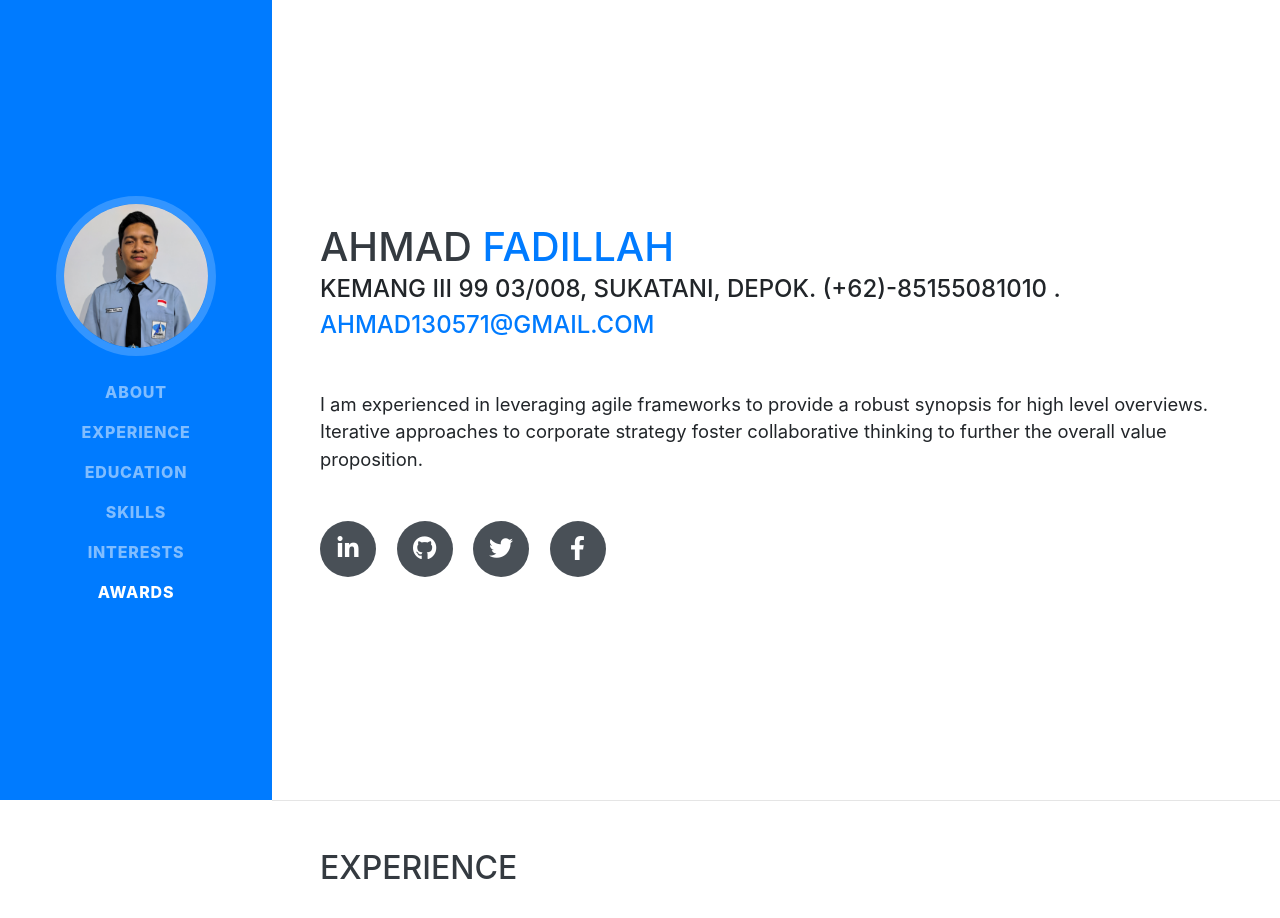
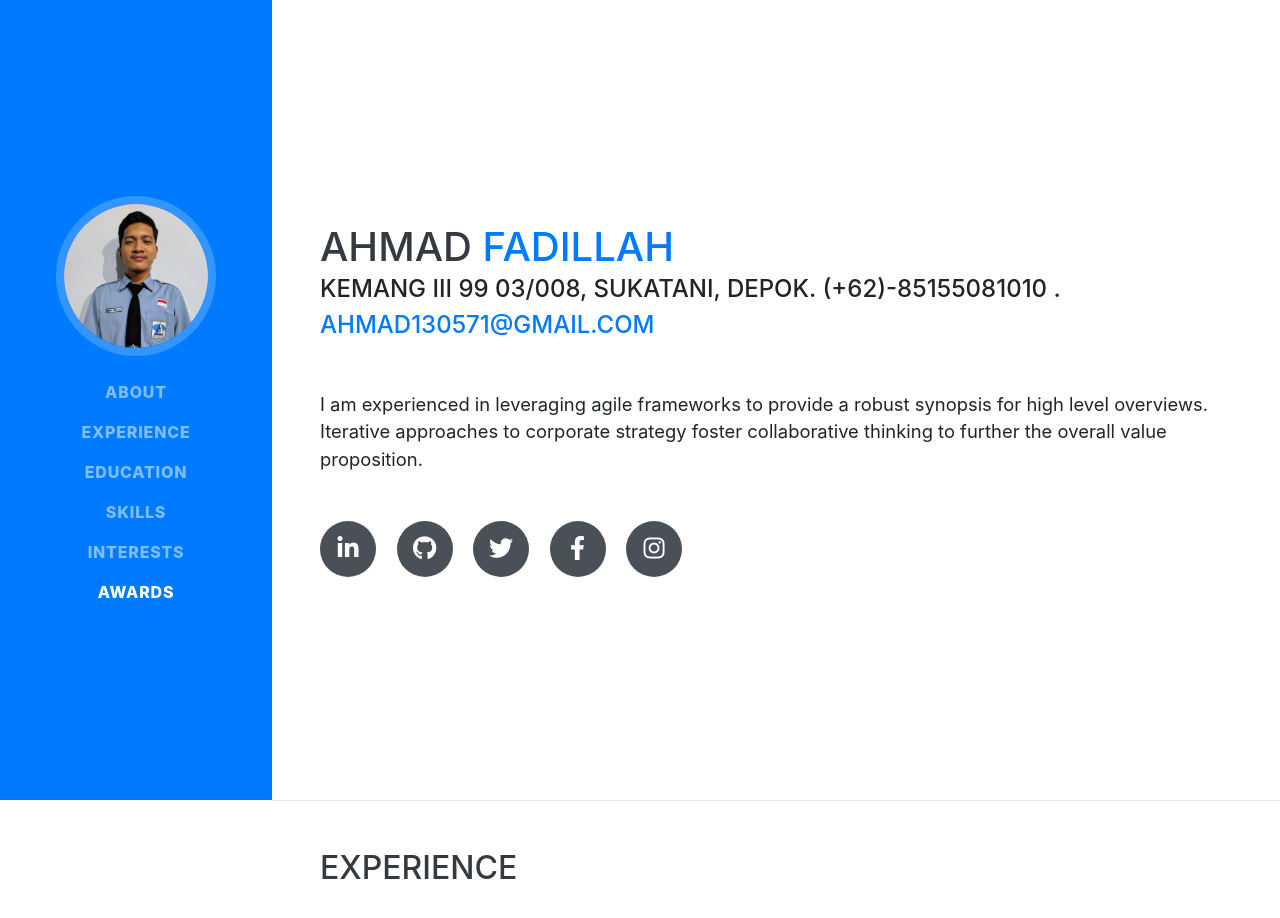
Before and after one commit to Ahmad-bit280/19byte.github.io, a website with bundled scripts: page index.html in a window 1280 px wide. Shown: the top 918 px of the page. Built offline with nearby package versions, Linux system fonts and the light colour scheme; a web font is replaced by a local one.

Commit message:
Update index.html

```diff
--- a/index.html
+++ b/index.html
@@ -82,6 +82,9 @@
           </a>
           <a href="#">
             <i class="fab fa-facebook-f"></i>
+          </a>
+          <a href="https://www.instagram.com/19byte/">
+            <i class="fab fa-instagram"></i>
           </a>
         </div>
       </div>
```
